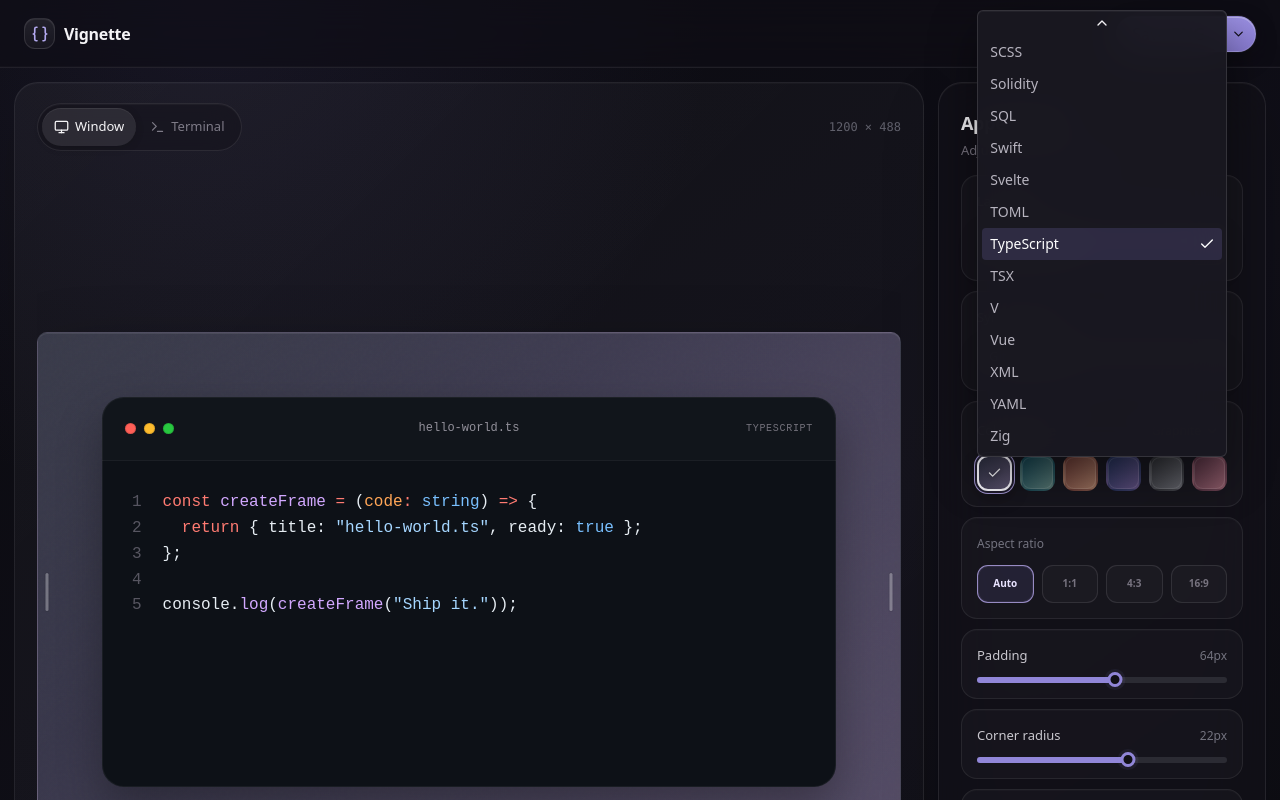
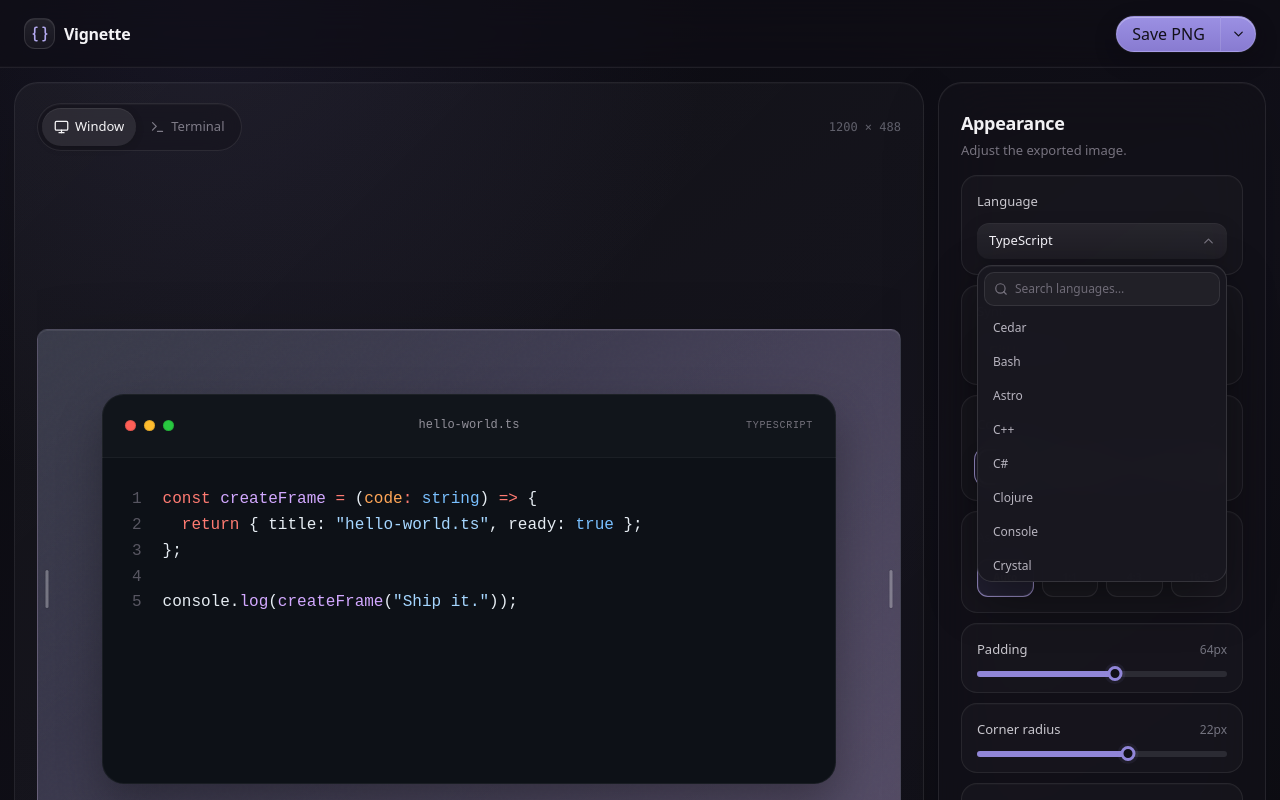
Before and after one commit to akadotsh/codeframe, a React (Vite) app: page / in a window 1280 px wide. Both pictures are taken after a click on the button "TypeScript". Shown: the top 800 px of the page. Built offline with nearby package versions, Linux system fonts and the light colour scheme.

Commit message:
feat: add searchable language selector

```diff
--- a/src/App.tsx
+++ b/src/App.tsx
@@ -106,8 +106,7 @@ export function App() {
     );
   };
 
-  const chooseLanguage = (next: string) => {
-    const nextLanguage = next as Language;
+  const chooseLanguage = (nextLanguage: Language) => {
     const previousSample = languageConfig[language].sample;
     setLanguage(nextLanguage);
     setTitle(`hello-world.${languageConfig[nextLanguage].extension}`);
--- a/src/components/appearance-panel.tsx
+++ b/src/components/appearance-panel.tsx
@@ -1,19 +1,14 @@
 import { useState } from "react";
 import { Check, ChevronDown } from "lucide-react";
-import {
-  Select,
-  SelectContent,
-  SelectItem,
-  SelectTrigger,
-  SelectValue,
-} from "@/components/ui/select";
 import { Switch } from "@/components/ui/switch";
 import { languages, type Language } from "../config/editor";
 import { aspectRatios, type AspectRatio } from "../config/export";
-import type { SyntaxTheme } from "../config/themes";
+import { syntaxThemes, type SyntaxTheme } from "../config/themes";
 import { palettes } from "../palettes";
 import { RangeControl } from "./range-control";
-import { SyntaxThemeSelect } from "./syntax-theme-select";
+import { SearchableSelect } from "./searchable-select";
+
+const languageOptions = languages.map((language) => ({ label: language, value: language }));
 
 type AppearancePanelProps = {
   aspectRatio: AspectRatio;
@@ -27,7 +22,7 @@ type AppearancePanelProps = {
   syntaxTheme: SyntaxTheme;
   onAspectRatioChange: (value: AspectRatio) => void;
   onFontSizeChange: (value: number) => void;
-  onLanguageChange: (value: string) => void;
+  onLanguageChange: (value: Language) => void;
   onLineNumbersChange: (value: boolean) => void;
   onPaddingChange: (value: number) => void;
   onPaletteChange: (value: number) => void;
@@ -54,24 +49,24 @@ export function AppearancePanel(props: AppearancePanelProps) {
         <label className="setting-label" htmlFor="language-select">
           Language
         </label>
-        <Select value={props.language} onValueChange={props.onLanguageChange}>
-          <SelectTrigger id="language-select" className="select-trigger">
-            <SelectValue />
-          </SelectTrigger>
-          <SelectContent>
-            {languages.map((item) => (
-              <SelectItem key={item} value={item}>
-                {item}
-              </SelectItem>
-            ))}
-          </SelectContent>
-        </Select>
+        <SearchableSelect
+          id="language-select"
+          options={languageOptions}
+          searchLabel="Search programming languages"
+          searchPlaceholder="Search languages…"
+          value={props.language}
+          onChange={props.onLanguageChange}
+        />
       </div>
       <div className="setting-group">
         <label className="setting-label" htmlFor="theme-select">
-          Syntax theme
+          Syntax
         </label>
-        <SyntaxThemeSelect
+        <SearchableSelect
+          id="theme-select"
+          options={syntaxThemes}
+          searchLabel="Search syntax themes"
+          searchPlaceholder="Search themes…"
           value={props.syntaxTheme}
           onChange={props.onThemeChange}
           onPreview={props.onThemePreview}
--- /dev/null
+++ b/src/components/searchable-select.tsx
@@ -0,0 +1,103 @@
+import { useMemo, useState } from "react";
+import { Check, ChevronDown, Search } from "lucide-react";
+import { Popover } from "radix-ui";
+
+type SelectOption<Value extends string> = {
+  label: string;
+  value: Value;
+};
+
+type SearchableSelectProps<Value extends string> = {
+  id: string;
+  options: readonly SelectOption<Value>[];
+  searchLabel: string;
+  searchPlaceholder: string;
+  value: Value;
+  onChange: (value: Value) => void;
+  onPreview?: (value: Value | null) => void;
+};
+
+export function SearchableSelect<Value extends string>({
+  id,
+  options,
+  searchLabel,
+  searchPlaceholder,
+  value,
+  onChange,
+  onPreview,
+}: SearchableSelectProps<Value>) {
+  const [open, setOpen] = useState(false);
+  const [query, setQuery] = useState("");
+  const selectedOption = options.find((option) => option.value === value)!;
+  const filteredOptions = useMemo(() => {
+    const normalizedQuery = query.trim().toLocaleLowerCase();
+    if (!normalizedQuery) return options;
+    return options.filter((option) => option.label.toLocaleLowerCase().includes(normalizedQuery));
+  }, [options, query]);
+  const optionsId = `${id}-options`;
+
+  const changeOpen = (nextOpen: boolean) => {
+    setOpen(nextOpen);
+    if (!nextOpen) {
+      setQuery("");
+      onPreview?.(null);
+    }
+  };
+
+  const selectOption = (nextValue: Value) => {
+    onChange(nextValue);
+    changeOpen(false);
+  };
+
+  return (
+    <Popover.Root open={open} onOpenChange={changeOpen}>
+      <Popover.Trigger asChild>
+        <button
+          id={id}
+          className="select-trigger searchable-select-trigger"
+          role="combobox"
+          aria-expanded={open}
+          aria-controls={optionsId}
+        >
+          <span>{selectedOption.label}</span>
+          <ChevronDown aria-hidden="true" />
+        </button>
+      </Popover.Trigger>
+      <Popover.Portal>
+        <Popover.Content
+          className="searchable-select-content"
+          align="start"
+          sideOffset={6}
+          onPointerLeave={() => onPreview?.(null)}
+        >
+          <div className="select-search">
+            <Search aria-hidden="true" />
+            <input
+              value={query}
+              onChange={(event) => setQuery(event.target.value)}
+              placeholder={searchPlaceholder}
+              aria-label={searchLabel}
+            />
+          </div>
+          <div className="select-options" id={optionsId} role="listbox">
+            {filteredOptions.map((option) => (
+              <button
+                key={option.value}
+                className="select-option"
+                role="option"
+                aria-selected={option.value === value}
+                onPointerEnter={() => onPreview?.(option.value)}
+                onFocus={() => onPreview?.(option.value)}
+                onClick={() => selectOption(option.value)}
+              >
+                <span>{option.label}</span>
+                {option.value === value && <Check aria-hidden="true" />}
+              </button>
+            ))}
+            {filteredOptions.length === 0 && <p className="select-empty">No results found.</p>}
+          </div>
+        </Popover.Content>
+      </Popover.Portal>
+    </Popover.Root>
+  );
+}
--- a/src/components/syntax-theme-select.tsx
+++ /dev/null
@@ -1,88 +0,0 @@
-import { useMemo, useState } from "react";
-import { Check, ChevronDown, Search } from "lucide-react";
-import { Popover } from "radix-ui";
-import { syntaxThemes, type SyntaxTheme } from "../config/themes";
-
-type SyntaxThemeSelectProps = {
-  value: SyntaxTheme;
-  onChange: (value: SyntaxTheme) => void;
-  onPreview: (value: SyntaxTheme | null) => void;
-};
-
-export function SyntaxThemeSelect({ value, onChange, onPreview }: SyntaxThemeSelectProps) {
-  const [open, setOpen] = useState(false);
-  const [query, setQuery] = useState("");
-  const selectedTheme = syntaxThemes.find((theme) => theme.value === value)!;
-  const filteredThemes = useMemo(() => {
-    const normalizedQuery = query.trim().toLocaleLowerCase();
-    if (!normalizedQuery) return syntaxThemes;
-    return syntaxThemes.filter((theme) =>
-      theme.label.toLocaleLowerCase().includes(normalizedQuery),
-    );
-  }, [query]);
-
-  const changeOpen = (nextOpen: boolean) => {
-    setOpen(nextOpen);
-    if (!nextOpen) {
-      setQuery("");
-      onPreview(null);
-    }
-  };
-
-  const selectTheme = (theme: SyntaxTheme) => {
-    onChange(theme);
-    changeOpen(false);
-  };
-
-  return (
-    <Popover.Root open={open} onOpenChange={changeOpen}>
-      <Popover.Trigger asChild>
-        <button
-          id="theme-select"
-          className="select-trigger theme-select-trigger"
-          role="combobox"
-          aria-expanded={open}
-          aria-controls="theme-options"
-        >
-          <span>{selectedTheme.label}</span>
-          <ChevronDown aria-hidden="true" />
-        </button>
-      </Popover.Trigger>
-      <Popover.Portal>
-        <Popover.Content
-          className="theme-select-content"
-          align="start"
-          sideOffset={6}
-          onPointerLeave={() => onPreview(null)}
-        >
-          <div className="theme-search">
-            <Search aria-hidden="true" />
-            <input
-              value={query}
-              onChange={(event) => setQuery(event.target.value)}
-              placeholder="Search themes…"
-              aria-label="Search syntax themes"
-            />
-          </div>
-          <div className="theme-options" id="theme-options" role="listbox">
-            {filteredThemes.map((theme) => (
-              <button
-                key={theme.value}
-                className="theme-option"
-                role="option"
-                aria-selected={theme.value === value}
-                onPointerEnter={() => onPreview(theme.value)}
-                onFocus={() => onPreview(theme.value)}
-                onClick={() => selectTheme(theme.value)}
-              >
-                <span>{theme.label}</span>
-                {theme.value === value && <Check aria-hidden="true" />}
-              </button>
-            ))}
-            {filteredThemes.length === 0 && <p className="theme-empty">No themes found.</p>}
-          </div>
-        </Popover.Content>
-      </Popover.Portal>
-    </Popover.Root>
-  );
-}
--- a/src/styles.css
+++ b/src/styles.css
@@ -587,7 +587,7 @@ button {
     inset 0 1px 0 rgba(255, 255, 255, 0.035),
     0 8px 22px rgba(0, 0, 0, 0.12);
 }
-.theme-select-trigger {
+.searchable-select-trigger {
   height: 36px;
   display: flex;
   align-items: center;
@@ -596,15 +596,15 @@ button {
   cursor: pointer;
   font-size: 13px;
 }
-.theme-select-trigger svg {
+.searchable-select-trigger svg {
   width: 15px;
   color: #76727e;
   transition: transform 160ms var(--ease-out);
 }
-.theme-select-trigger[aria-expanded="true"] svg {
+.searchable-select-trigger[aria-expanded="true"] svg {
   transform: rotate(180deg);
 }
-.theme-select-content {
+.searchable-select-content {
   z-index: 50;
   width: var(--radix-popover-trigger-width);
   padding: 6px;
@@ -618,9 +618,9 @@ button {
   backdrop-filter: blur(18px);
   -webkit-backdrop-filter: blur(18px);
   transform-origin: var(--radix-popover-content-transform-origin);
-  animation: theme-menu-in 150ms var(--ease-out);
+  animation: select-menu-in 150ms var(--ease-out);
 }
-.theme-search {
+.select-search {
   height: 34px;
   display: flex;
   align-items: center;
@@ -631,12 +631,12 @@ button {
   border-radius: 10px;
   background: rgba(255, 255, 255, 0.04);
 }
-.theme-search svg {
+.select-search svg {
   width: 14px;
   flex: 0 0 auto;
   color: #76727e;
 }
-.theme-search input {
+.select-search input {
   width: 100%;
   min-width: 0;
   border: 0;
@@ -645,17 +645,17 @@ button {
   color: #f2f1f4;
   font-size: 12px;
 }
-.theme-search input:focus-visible {
+.select-search input:focus-visible {
   outline: 0;
 }
-.theme-search input::placeholder {
+.select-search input::placeholder {
   color: #6f6b77;
 }
-.theme-options {
+.select-options {
   max-height: 264px;
   overflow-y: auto;
 }
-.theme-option {
+.select-option {
   width: 100%;
   height: 34px;
   display: flex;
@@ -673,24 +673,24 @@ button {
     color 120ms ease,
     background-color 120ms ease;
 }
-.theme-option:hover,
-.theme-option:focus-visible {
+.select-option:hover,
+.select-option:focus-visible {
   outline: 0;
   background: rgba(143, 131, 223, 0.16);
   color: #fff;
 }
-.theme-option svg {
+.select-option svg {
   width: 14px;
   flex: 0 0 auto;
 }
-.theme-empty {
+.select-empty {
   margin: 0;
   padding: 12px 9px;
   color: #77737f;
   font-size: 12px;
   text-align: center;
 }
-@keyframes theme-menu-in {
+@keyframes select-menu-in {
   from {
     opacity: 0;
     transform: translateY(-3px) scale(0.98);
@@ -997,7 +997,7 @@ input:focus-visible,
   .segmented button,
   .code-window,
   .preview-stage,
-  .theme-select-content,
+  .searchable-select-content,
   [data-slot="select-content"] {
     transform: none !important;
     transition: opacity 160ms ease !important;
```
